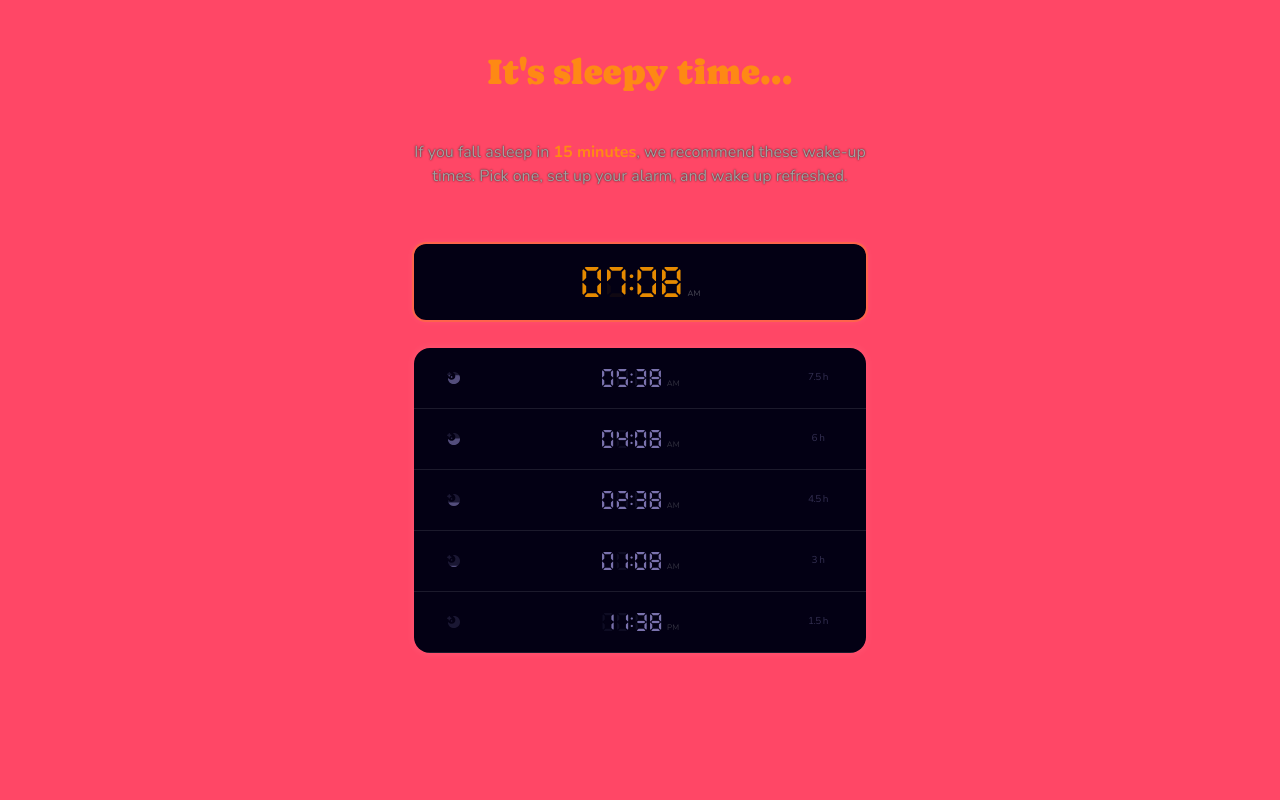
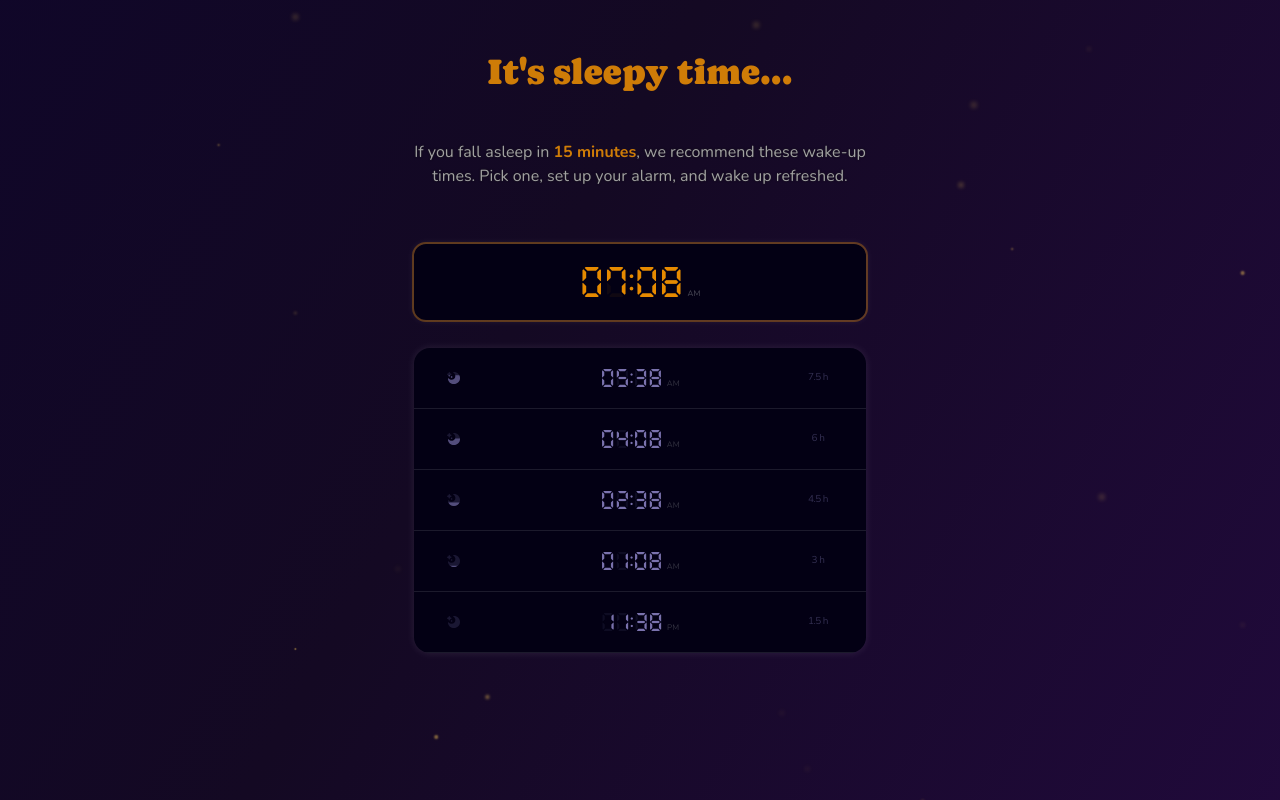
Before and after one commit to aronsantha/wakey, a React (Vite) app: page / in a window 1280 px wide. Built offline with nearby package versions, Linux system fonts and the light colour scheme.

Commit message:
move CSS from root to body

```diff
--- a/src/style.css
+++ b/src/style.css
@@ -6,11 +6,6 @@
   line-height: 1.5;
   font-weight: 400;
   overflow: hidden;
-  color: #e3e3e3;
-  background-color: #1b1426;
-  background: linear-gradient(-60deg, #280a4a, #140923, #0a0331);
-  background-size: 200% 200%;
-  animation: gradient 30s infinite;
 
   --star-color: #ffd059;
   font-synthesis: none;
@@ -21,7 +16,11 @@
 
 body {
   margin: 0;
-  background-color: rgb(255, 71, 102);
+  color: #e3e3e3;
+  background-color: #1b1426;
+  background: linear-gradient(-60deg, #280a4a, #140923, #0a0331);
+  background-size: 200% 200%;
+  animation: gradient 30s infinite;
 }
 
 .stars {
```
